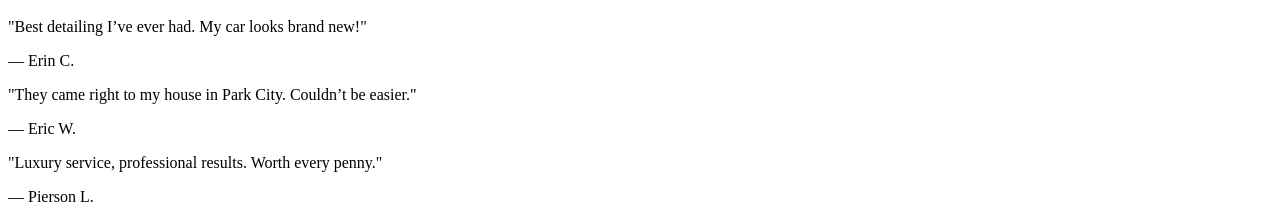
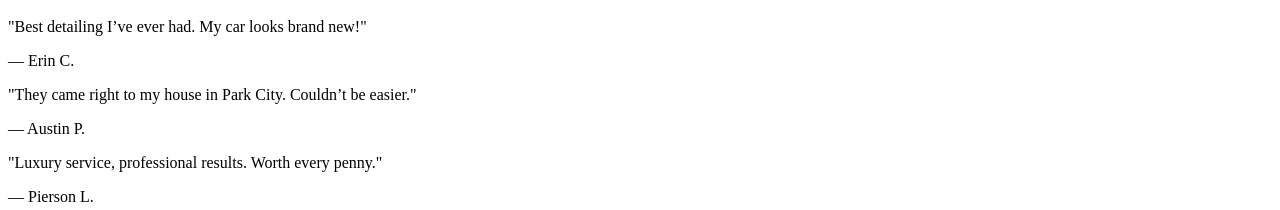
Before and after one commit to goldenhivedetailers/golden-hive-website, a Next.js app: page / in a window 1280 px wide. Shown: the part 1343-1553 px from the top of the page. Built offline with nearby package versions, Linux system fonts and the light colour scheme.

Commit message:
Changed Eric to Austin P

```diff
--- a/pages/index.js
+++ b/pages/index.js
@@ -123,7 +123,7 @@ export default function Home() {
             <p className="text-gray-300 italic">
               "They came right to my house in Park City. Couldn’t be easier."
             </p>
-            <p className="mt-4 font-bold text-yellow-500">— Eric W.</p>
+            <p className="mt-4 font-bold text-yellow-500">— Austin P.</p>
           </div>
           <div className="bg-neutral-900 p-6 rounded-lg shadow">
             <p className="text-gray-300 italic">
```
